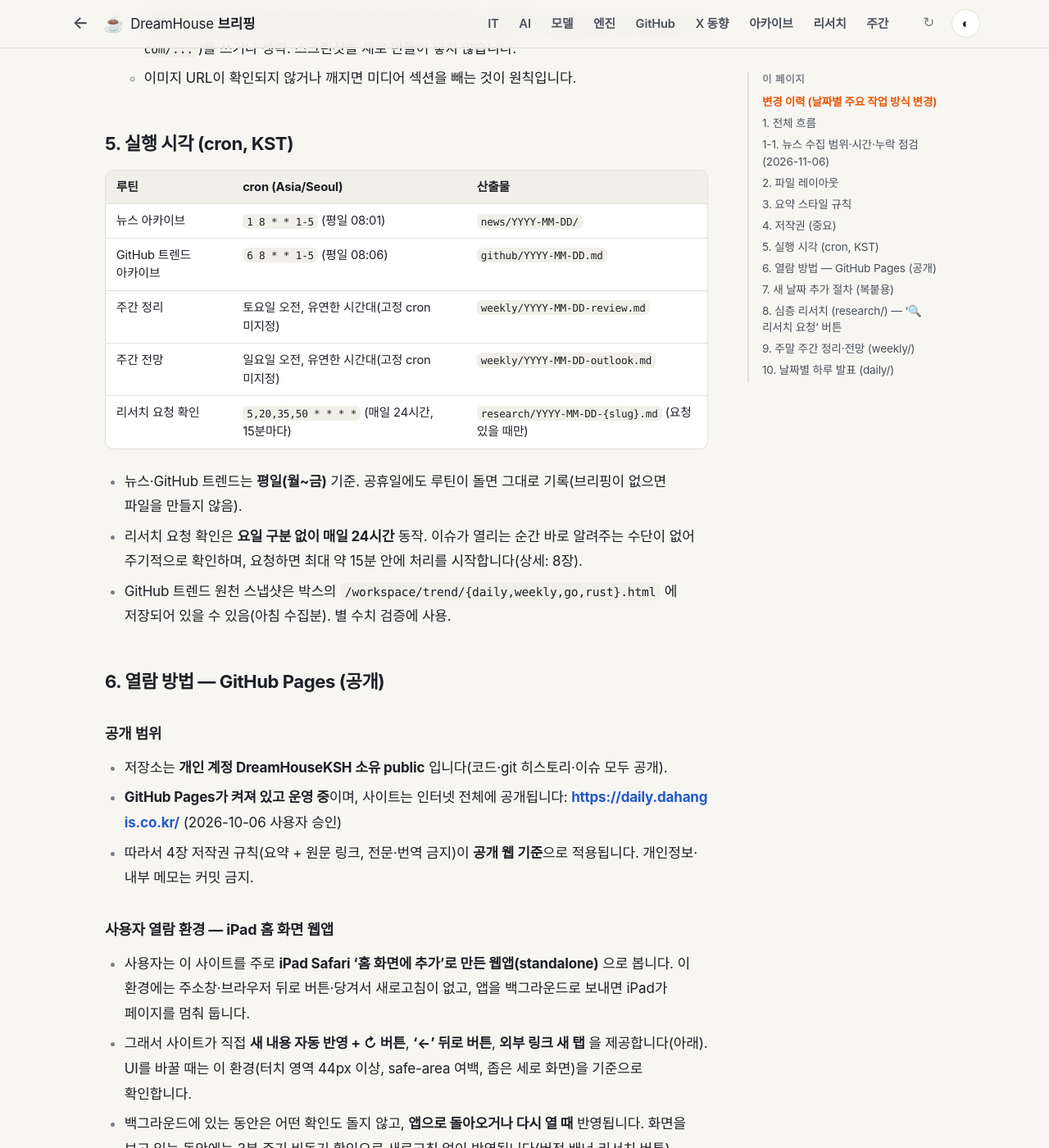
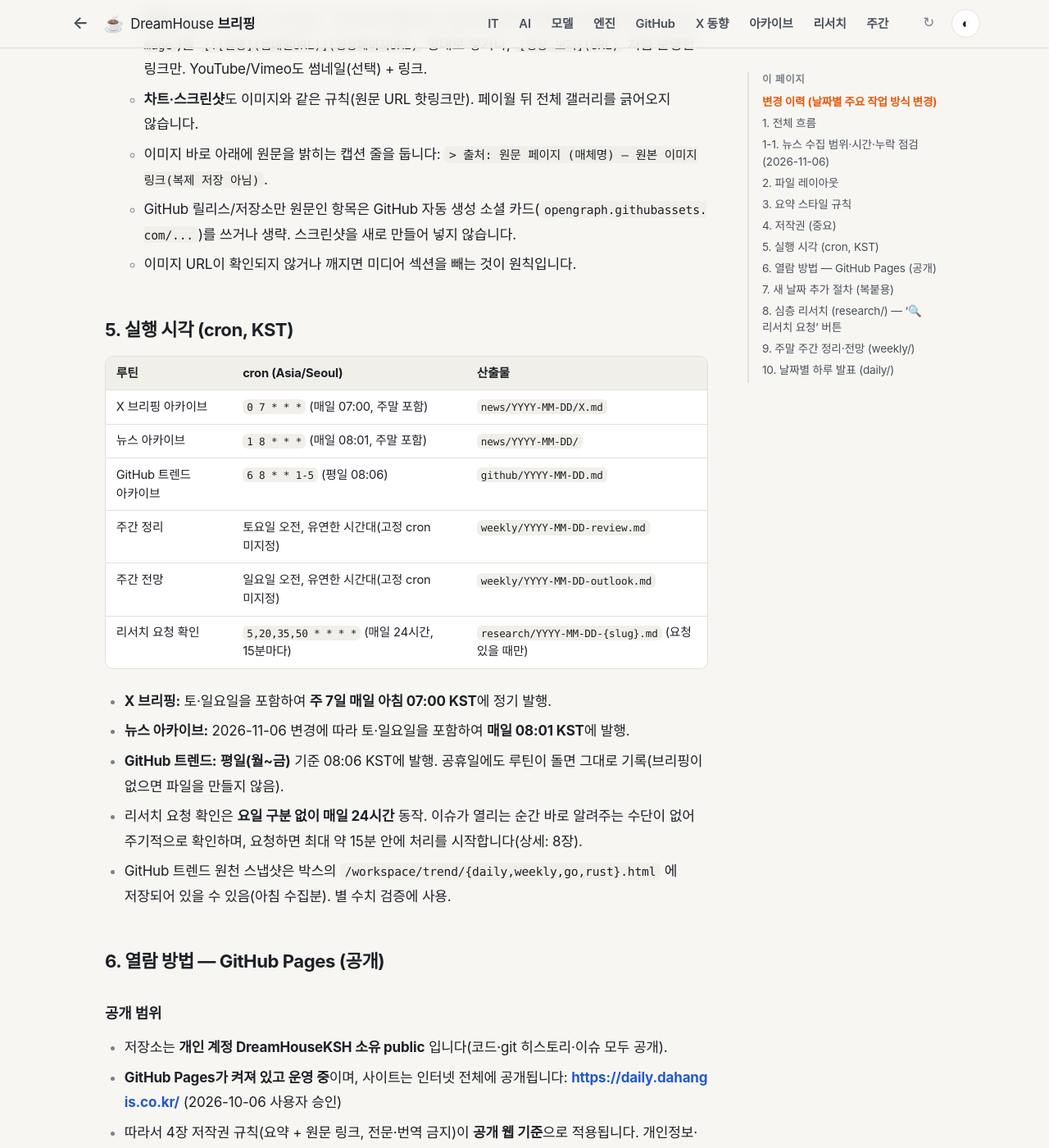
Before and after one commit to DreamHouseKSH/dreamhouse-briefings, a Jekyll site: the page built from docs/WORKFLOW.md, in a window 1280 px wide and 1400 px high, scrolled down 12305 px. Shown: the whole window at 82% size. Built offline with Jekyll 4.4.1, drawn with Linux system fonts in a browser that asks for light colours; some web fonts are replaced; our own code applies the rules of GitHub Pages for plain Markdown files; some of the changed text lies outside the part shown.

Commit message:
docs: formalize daily 07:00 KST schedule for X briefings including weekends (Sat/Sun)

```diff
--- a/docs/WORKFLOW.md
+++ b/docs/WORKFLOW.md
@@ -5,6 +5,10 @@
 ## 변경 이력 (날짜별 주요 작업 방식 변경)
 
 > 작업 방식이 바뀌면 **맨 위에 날짜(KST)별로 추가**하고, 본문 해당 장과 `AGENTS.md` 를 같은 커밋에서 함께 고칩니다.
+
+### 2026-11-14
+
+- **X 브리핑 주말(토·일) 정규 발행:** X 브리핑은 평일뿐만 아니라 토요일·일요일을 포함해 **주 7일 매일 07:00 KST**에 정기 발행한다. `PEOPLE.md`의 19인 모니터링 풀을 기준으로 최근 24시간 내 핵심 글 3~5건을 수집·해석·교차검증하여 `news/YYYY-MM-DD/X.md`로 작성하고 main 브랜치에 커밋·푸시한다. (5장, 7-2장 반영)
 
 ### 2026-11-07
 
@@ -191,7 +195,7 @@
    - 용어·줄임말은 괄호 풀이 + `_data/glossary.yml` 등록(2번). 배지 줄은 `no-gloss` 라 자동 풀이가 붙지 않음.
    - **🔍 리서치 버튼은 쓰지 않음** — `site.js` 가 카드마다 자동으로 붙임(8장). 리서치가 끝나면 카드 안 맨 끝에 `- **심층 리서치:** [제목](../research/YYYY-MM-DD-slug.md)`.
 
-7-2. **X 파일 = 게시글 인용 + 해석(2026-10-18).** 파일명 `news/YYYY-MM-DD/X.md` (대문자). 템플릿은 `templates/news-item.md` 형식을 따르되 항목 구조가 다릅니다.
+7-2. **X 파일 = 게시글 인용 + 해석(2026-10-18, 2026-11-14 주말 확대).** 파일명 `news/YYYY-MM-DD/X.md` (대문자). 토·일요일 주말을 포함하여 **주 7일 매일 아침 07:00 KST**에 발행합니다. 템플릿은 `templates/news-item.md` 형식을 따르되 항목 구조가 다릅니다.
    - **명단:** `_data/x-watchlist.yml` 이 원본 (핸들·이름·역할·추적 이유). 뉴스 크론이 매일 아침 읽음.
    - **수집:** X 직접 API 없음. `browser.search` 로 명단 인물들의 최근 24시간 게시글 중 화제가 된 것을 찾음. 언론·블로그가 받아쓴 게시글 위주 (검증 가능성). 검색어 예: "{이름} X post", "{핸들} 트윗".
    - **선정:** 3~5건. 기준 — AI·IT 업계에 영향을 주는 발언, 제품·전략 힌트, 논쟁적 주장. 단순 일상글·홍보는 제외.
@@ -225,13 +229,16 @@
 
 | 루틴 | cron (Asia/Seoul) | 산출물 |
 |---|---|---|
-| 뉴스 아카이브 | `1 8 * * 1-5` (평일 08:01) | `news/YYYY-MM-DD/` |
+| X 브리핑 아카이브 | `0 7 * * *` (매일 07:00, 주말 포함) | `news/YYYY-MM-DD/X.md` |
+| 뉴스 아카이브 | `1 8 * * *` (매일 08:01, 주말 포함) | `news/YYYY-MM-DD/` |
 | GitHub 트렌드 아카이브 | `6 8 * * 1-5` (평일 08:06) | `github/YYYY-MM-DD.md` |
 | 주간 정리 | 토요일 오전, 유연한 시간대(고정 cron 미지정) | `weekly/YYYY-MM-DD-review.md` |
 | 주간 전망 | 일요일 오전, 유연한 시간대(고정 cron 미지정) | `weekly/YYYY-MM-DD-outlook.md` |
 | 리서치 요청 확인 | `5,20,35,50 * * * *` (매일 24시간, 15분마다) | `research/YYYY-MM-DD-{slug}.md` (요청 있을 때만) |
 
-- 뉴스·GitHub 트렌드는 **평일(월~금)** 기준. 공휴일에도 루틴이 돌면 그대로 기록(브리핑이 없으면 파일을 만들지 않음).
+- **X 브리핑:** 토·일요일을 포함하여 **주 7일 매일 아침 07:00 KST**에 정기 발행.
+- **뉴스 아카이브:** 2026-11-06 변경에 따라 토·일요일을 포함하여 **매일 08:01 KST**에 발행.
+- **GitHub 트렌드:** **평일(월~금)** 기준 08:06 KST에 발행. 공휴일에도 루틴이 돌면 그대로 기록(브리핑이 없으면 파일을 만들지 않음).
 - 리서치 요청 확인은 **요일 구분 없이 매일 24시간** 동작. 이슈가 열리는 순간 바로 알려주는 수단이 없어 주기적으로 확인하며, 요청하면 최대 약 15분 안에 처리를 시작합니다(상세: 8장).
 - GitHub 트렌드 원천 스냅샷은 박스의 `/workspace/trend/{daily,weekly,go,rust}.html` 에 저장되어 있을 수 있음(아침 수집분). 별 수치 검증에 사용.
 
```
Also changed, not shown: AGENTS.md (+3 -0 lines), PEOPLE.md (+2 -2 lines).
